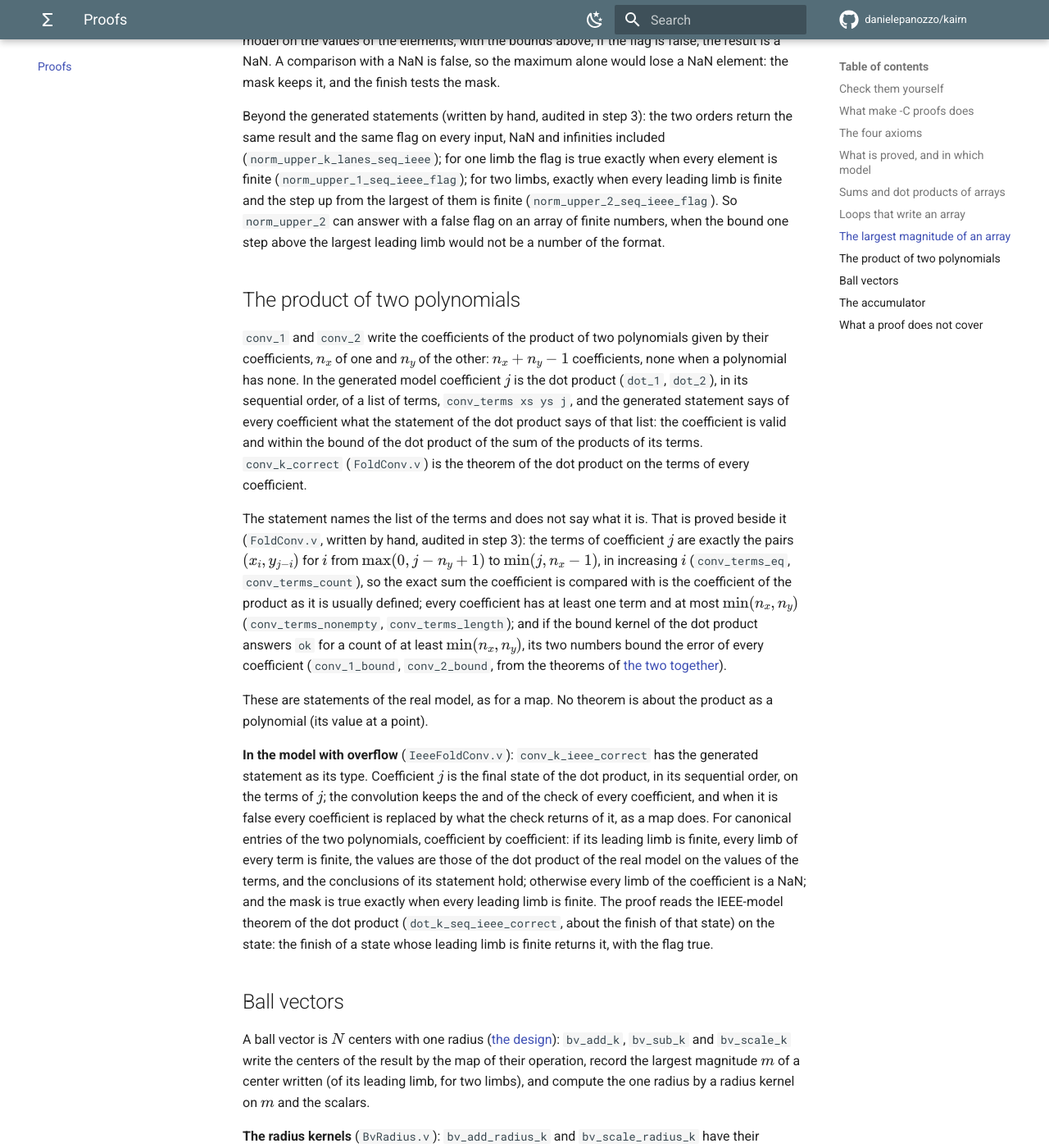
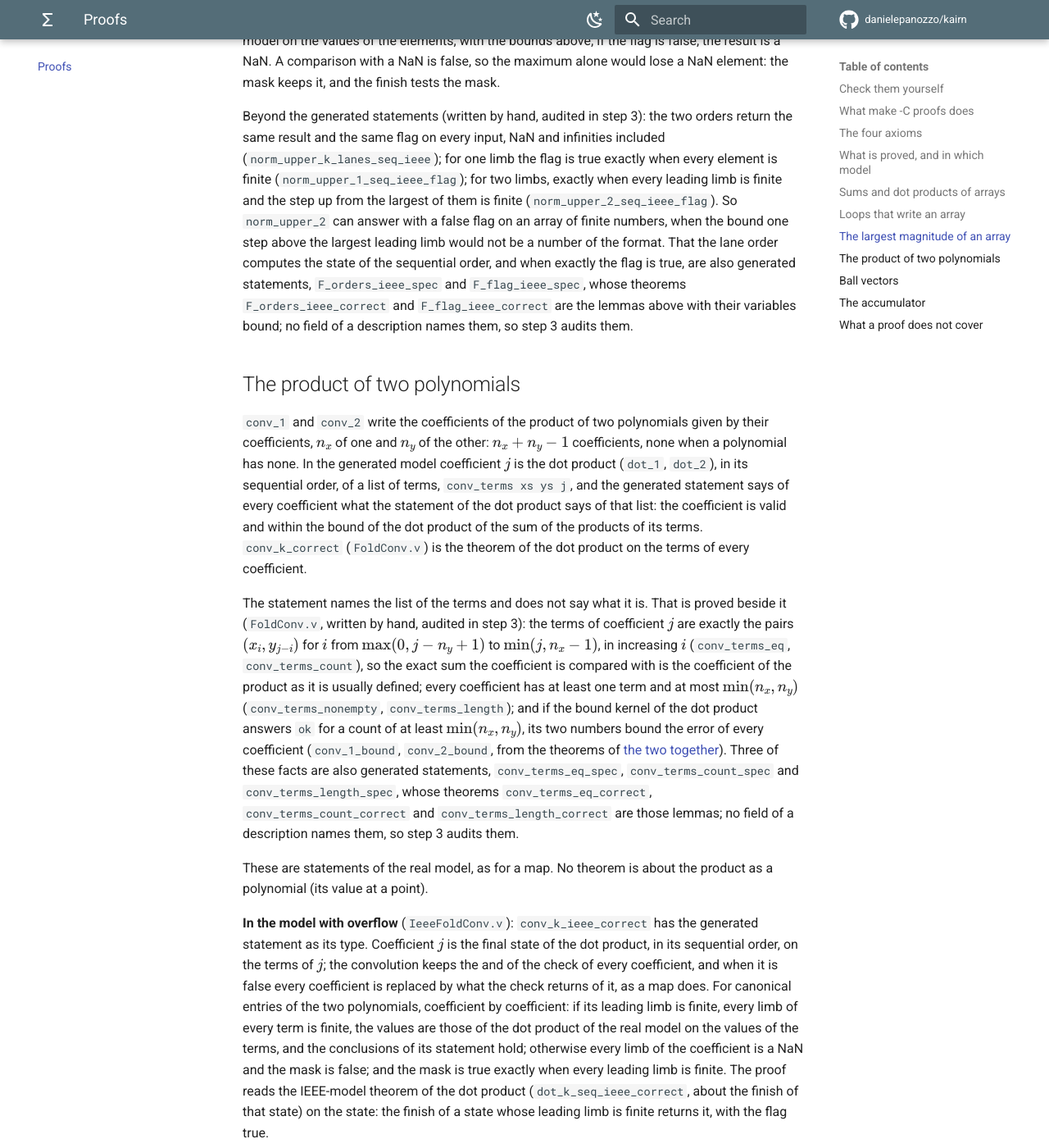
Before and after one commit to danielepanozzo/kairn, an MkDocs documentation site: the page built from docs/proofs/index.md, in a window 1280 px wide and 1400 px high, scrolled down 10285 px. Shown: the whole window at 82% size. Built offline with MkDocs 1.6.1 and Material for MkDocs 9.7.7, drawn with Linux system fonts in a browser that asks for light colours; comment, search, counter and statistics services are not loaded.

Commit message:
Proofs: conv_terms and the orders and flag of the folds of maxima, as generated statements
conv_terms_eq_spec, conv_terms_count_spec and conv_terms_length_spec
(FoldStatements.v) are the types of conv_terms_eq, conv_terms_count and
conv_terms_length: FoldConv.v names them conv_terms_K_correct. And
norm_upper_k_orders_ieee_spec and norm_upper_k_flag_ieee_spec
(IeeeFoldStatements.v) are norm_upper_k_lanes_seq_state and
norm_upper_k_seq_ieee_flag of IeeeFoldNorm.v with the section's variables
bound: norm_upper_k_orders_ieee_correct, norm_upper_k_flag_ieee_correct.

No field of a description names these statements (a fold's ieee_theorem
names F_seq_ieee_correct and F_lanes_ieee_correct only, and conv_terms is
no object), so the generated audits cannot list them and their comments
still print "unverified": HandAudit.v checks each theorem against its
generated statement and prints its assumptions, seven more theorems.

Co-Authored-By: Claude Opus 5.5 <noreply@anthropic.com>
Claude-Session: https://claude.ai/code/session_01ULwCxzT6Dhw9xUiTw8mJz1

```diff
--- a/docs/proofs/index.md
+++ b/docs/proofs/index.md
@@ -432,7 +432,11 @@ the same result and the same flag on every input, NaN and infinities included
 finite (`norm_upper_1_seq_ieee_flag`); for two limbs, exactly when every leading limb is finite
 and the step up from the largest of them is finite (`norm_upper_2_seq_ieee_flag`). So
 `norm_upper_2` can answer with a false flag on an array of finite numbers, when the bound one
-step above the largest leading limb would not be a number of the format.
+step above the largest leading limb would not be a number of the format. That the lane order
+computes the state of the sequential order, and when exactly the flag is true, are also
+generated statements, `F_orders_ieee_spec` and `F_flag_ieee_spec`, whose theorems
+`F_orders_ieee_correct` and `F_flag_ieee_correct` are the lemmas above with their variables
+bound; no field of a description names them, so step 3 audits them.
 
 ## The product of two polynomials
 
@@ -454,6 +458,10 @@ has at least one term and at most $\min(n_x, n_y)$ (`conv_terms_nonempty`,
 `conv_terms_length`); and if the bound kernel of the dot product answers `ok` for a count of at
 least $\min(n_x, n_y)$, its two numbers bound the error of every coefficient (`conv_1_bound`,
 `conv_2_bound`, from the theorems of [the two together](#sums-and-dot-products-of-arrays)).
+Three of these facts are also generated statements, `conv_terms_eq_spec`,
+`conv_terms_count_spec` and `conv_terms_length_spec`, whose theorems `conv_terms_eq_correct`,
+`conv_terms_count_correct` and `conv_terms_length_correct` are those lemmas; no field of a
+description names them, so step 3 audits them.
 
 These are statements of the real model, as for a map. No theorem is about the product as a
 polynomial (its value at a point).
@@ -465,8 +473,8 @@ coefficient, and when it is false every coefficient is replaced by what the chec
 it, as a map does. For canonical entries of the two polynomials, coefficient by coefficient:
 if its leading limb is finite, every limb of every term is finite, the values are those of
 the dot product of the real model on the values of the terms, and the conclusions of its
-statement hold; otherwise every limb of the coefficient is a NaN; and the mask is true exactly
-when every leading limb is finite. The proof reads the IEEE-model theorem of the dot product
+statement hold; otherwise every limb of the coefficient is a NaN and the mask is false; and the
+mask is true exactly when every leading limb is finite. The proof reads the IEEE-model theorem of the dot product
 (`dot_k_seq_ieee_correct`, about the finish of that state) on the state: the finish of a state
 whose leading limb is finite returns it, with the flag true.
 
```
Also changed, not shown: 3 other files.
